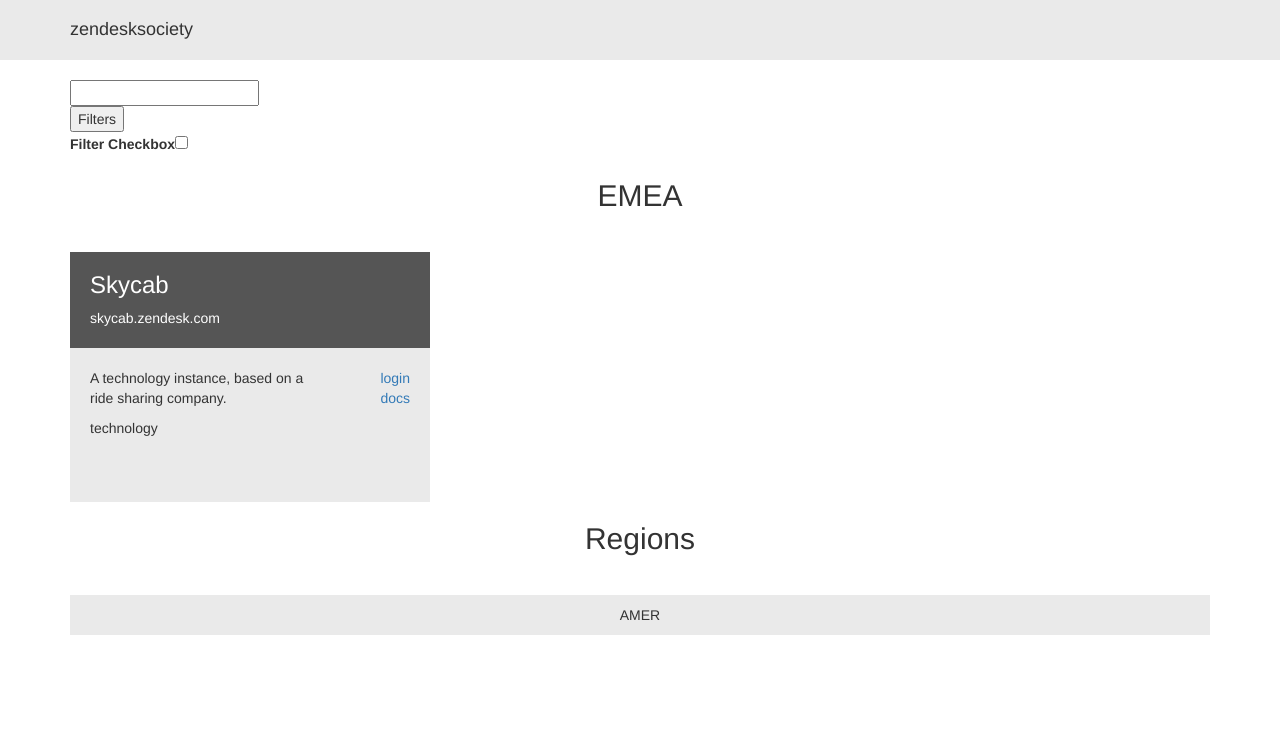
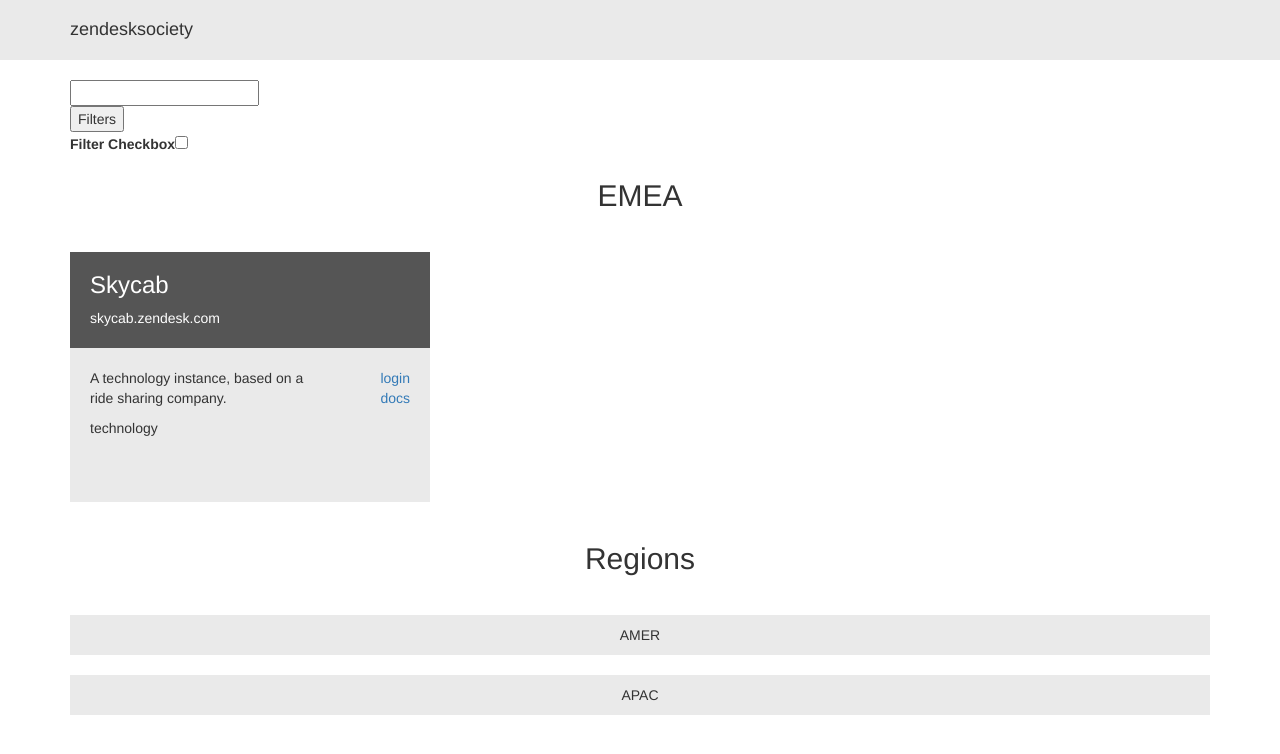
Before and after one commit to dashedstripes/society-demo, a React app: page / in a window 1280 px wide. Built offline with nearby package versions, Linux system fonts and the light colour scheme.

Commit message:
Additional margins

```diff
--- a/src/index.js
+++ b/src/index.js
@@ -39,6 +39,22 @@ const store = createStore(reducer, {
           docs: '#'
         }
       ]
+    },
+    {
+      id: 3,
+      region: 'APAC',
+      isOpen: false,
+      cards: [
+        {
+          id: 1,
+          name: 'Skycab US',
+          url: 'skycab-us.zendesk.com',
+          description: 'A technology instance, based on a ride sharing company.',
+          type: 'technology',
+          login: '#',
+          docs: '#'
+        }
+      ]
     }
   ]
 })
--- a/src/styles/DemoCard.css
+++ b/src/styles/DemoCard.css
@@ -1,6 +1,7 @@
 .DemoCard {
   height: 250px;
   overflow: auto;
+  margin-bottom: 20px;
   background-color: #eaeaea;
 }
 
```
